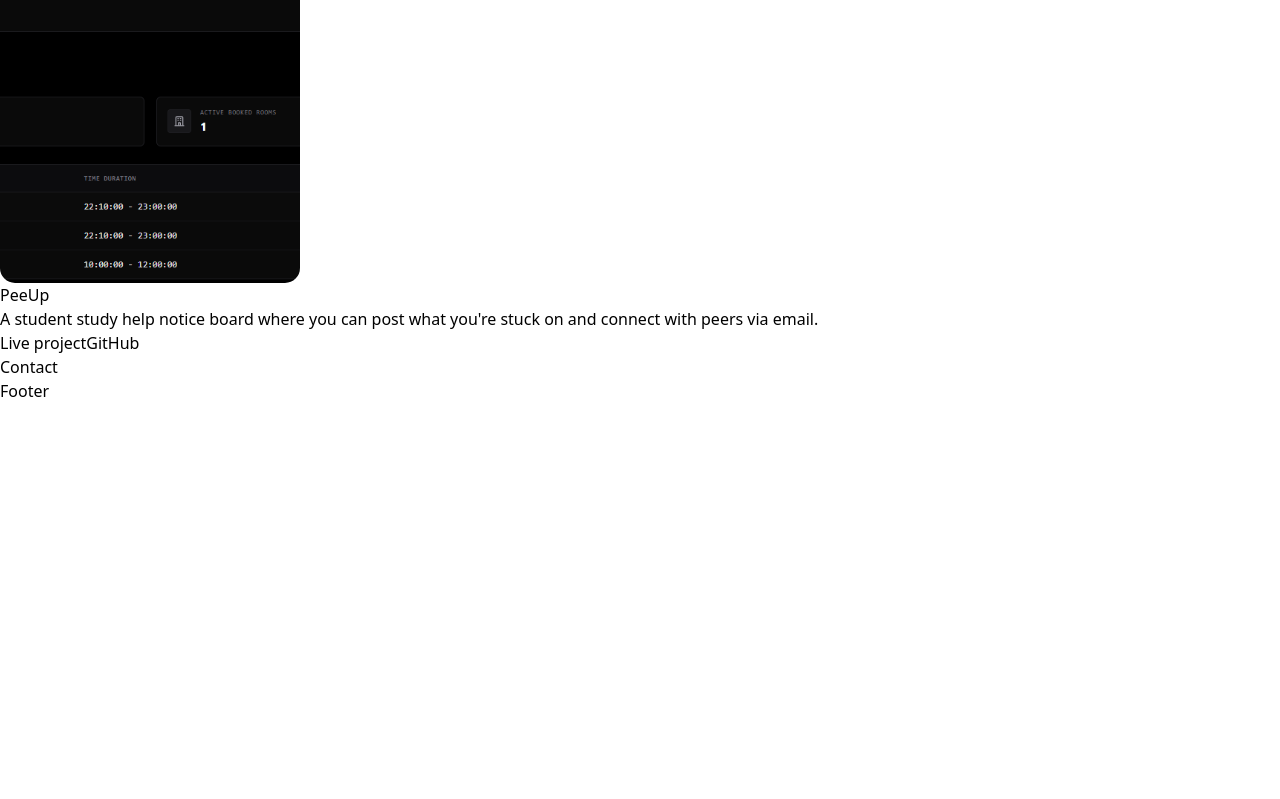
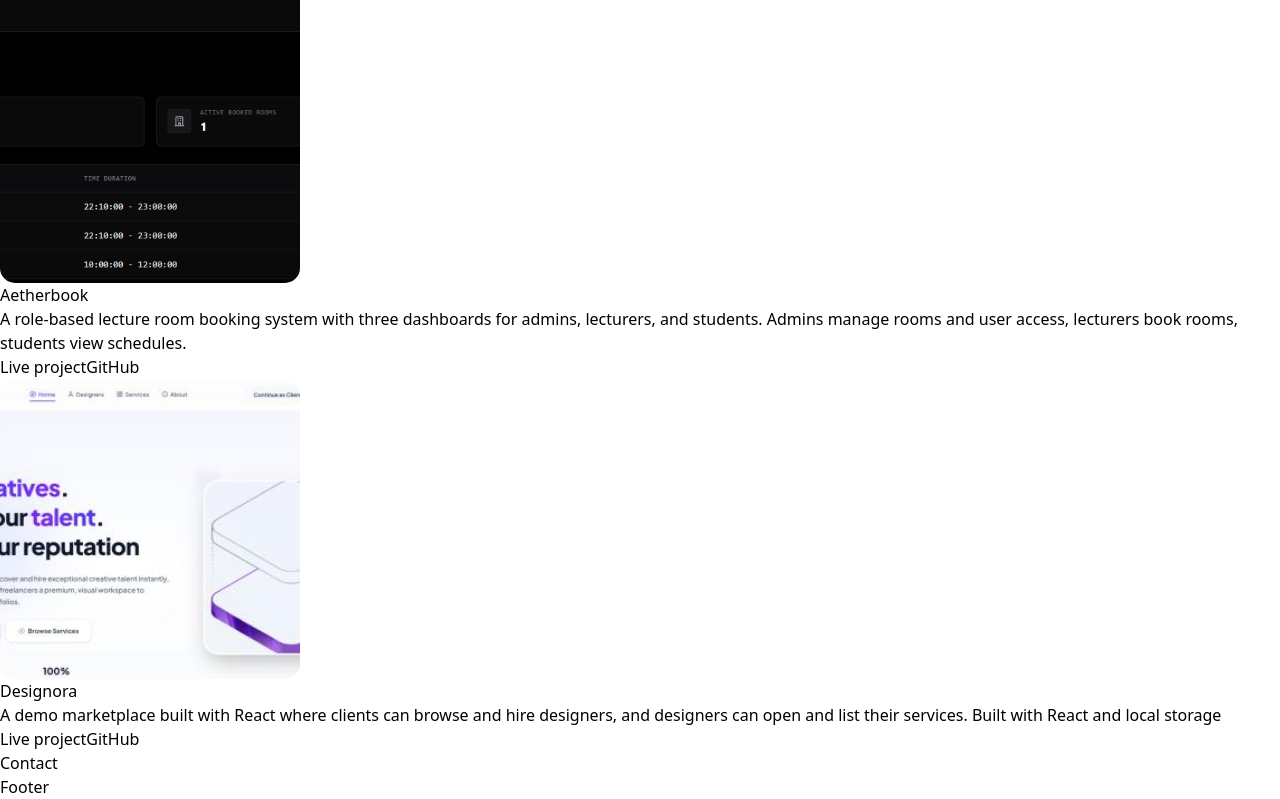
Before and after one commit to Donmane/my-portfolio, a React (Vite) app: page / in a window 1280 px wide. Shown: the part 1024-1823 px from the top of the page. Before the commit the page ends 1427 px from the top, so only its background shows below. Built offline with nearby package versions, Linux system fonts and the light colour scheme.

Commit message:
Add Projects section with TiltedCard component

```diff
--- a/src/components/project.jsx
+++ b/src/components/project.jsx
@@ -27,8 +27,8 @@ function Project() {
   <div>
     <TiltedCard
   imageSrc="/src/assets/properaetherbook.png"
-  altText="PeerUp"
-  captionText="PeerUp"
+  altText="Aetherbook"
+  captionText="Aetherbook"
   containerHeight="300px"
   containerWidth="300px"
   imageHeight="300px"
@@ -37,12 +37,30 @@ function Project() {
   scaleOnHover={1.05}
   showTooltip
 />
-<h3>PeeUp</h3>
-<p>A student study help notice board where you can post what you're stuck on and connect with peers via email.</p>
-<a href="https://peer-up-eight.vercel.app/">Live project</a>
-<a href="https://github.com/Donmane/PeerUp">GitHub</a>
+<h3>Aetherbook</h3>
+<p>A role-based lecture room booking system with three dashboards for admins, lecturers, and students. Admins manage rooms and user access, lecturers book rooms, students view schedules. </p>
+<a href="https://lecture-room-booking-app.vercel.app/">Live project</a>
+<a href="https://github.com/Donmane/Lecture_room_booking_app">GitHub</a>
 </div>
 
+  <div>
+    <TiltedCard
+  imageSrc="/src/assets/Designermaketplace.jpg"
+  altText="Designora"
+  captionText="Designora"
+  containerHeight="300px"
+  containerWidth="300px"
+  imageHeight="300px"
+  imageWidth="300px"
+  rotateAmplitude={12}
+  scaleOnHover={1.05}
+  showTooltip
+/>
+<h3>Designora</h3>
+<p>A demo marketplace built with React where clients can browse and hire designers, and designers can open and list their services. Built with React and local storage </p>
+<a href="https://designer-marketplace-psi.vercel.app/about">Live project</a>
+<a href="https://github.com/Donmane/Designer-Marketplace">GitHub</a>
+</div>
 
 
   </div>
```
Also changed, not shown: src/assets/Designermaketplace.jpg (added).
